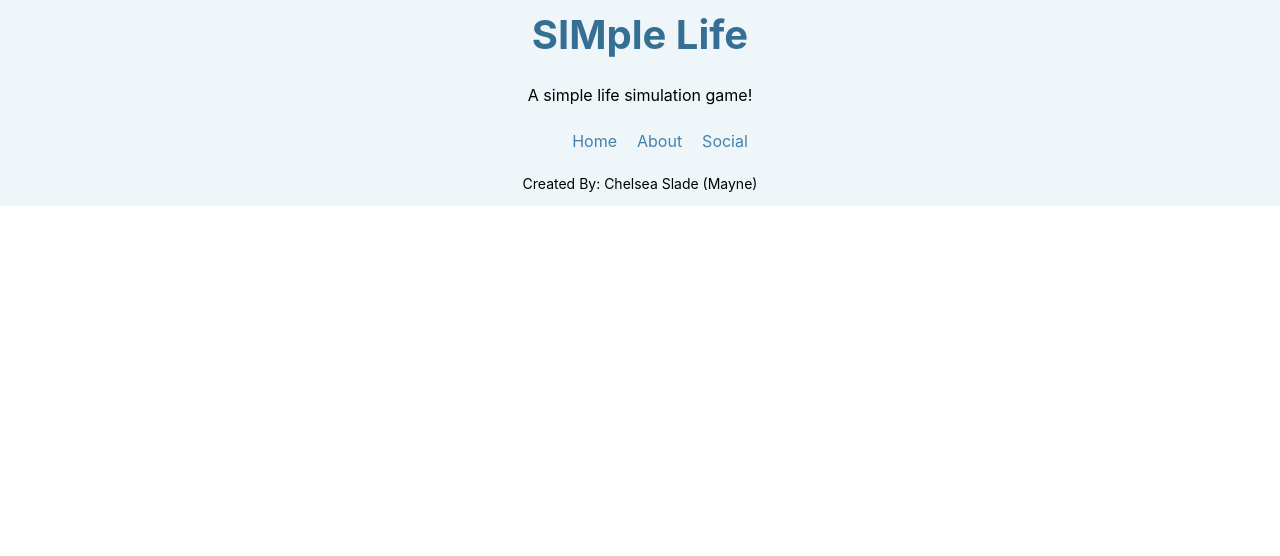
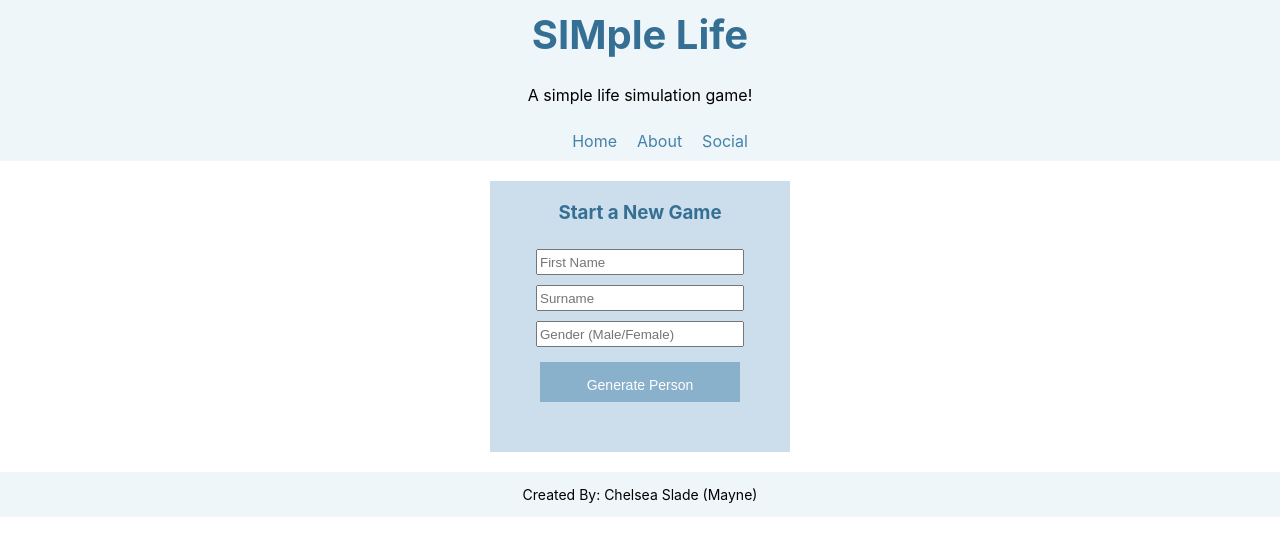
Before and after one commit to chelseaslade/simple-life, a React (Create React App) app in the folder life-sim-app/: page /new-game in a window 1280 px wide. Shown: the top 556 px of the page. Built offline with nearby package versions, Linux system fonts and the light colour scheme.

Commit message:
Added ability to generate a random character (w/ user inputs and random stats)

```diff
--- a/life-sim-app/src/App.css
+++ b/life-sim-app/src/App.css
@@ -104,16 +104,6 @@
   transform: translateY(4px);
 }
 
-.GameDisplay {
-  display: flex;
-  justify-content: center;
-  align-items: center;
-  width: auto;
-  height: 100%;
-  margin: 20px;
-  background-color: rgba(151, 188, 213, 0.486);
-}
-
 .Social {
   display: flex;
   flex-direction: column;
@@ -146,9 +136,85 @@
 
 .About {
   display: flex;
+  flex-direction: column;
   justify-content: center;
   align-items: center;
   width: 100%;
   height: 100%;
   margin: 20px;
 }
+
+.About h3 {
+  color: rgb(54, 111, 148);
+  margin: 10px;
+}
+
+.GameDisplay {
+  display: flex;
+  flex-direction: column;
+  padding: 20px;
+  justify-content: center;
+  align-items: center;
+  width: auto;
+  height: 100%;
+  margin: 20px;
+  background-color: rgba(151, 188, 213, 0.486);
+}
+
+.GameDisplay h3 {
+  color: rgb(54, 111, 148);
+  margin: auto;
+}
+.CreatePersonForm {
+  display: flex;
+  flex-direction: column;
+  justify-content: center;
+  align-items: center;
+  width: 100%;
+  height: 100%;
+  margin: 20px;
+}
+
+.CreatePersonForm input {
+  margin: 5px;
+  height: 20px;
+  width: 200px;
+}
+
+.CreatePersonForm button {
+  background-color: rgba(68, 130, 171, 0.486);
+  height: 40px;
+  width: 200px;
+  border: none;
+  color: white;
+  padding: 15px 15px;
+  text-align: center;
+  text-decoration: none;
+  font-size: 14px;
+  margin: 10px;
+  cursor: pointer;
+}
+
+.CreatedPerson {
+  display: flex;
+  flex-direction: column;
+  justify-content: center;
+  align-items: center;
+  width: 100%;
+  height: 100%;
+}
+
+.CreatedPerson p {
+  color: rgb(54, 111, 148);
+  font-weight: 800;
+}
+
+.CreatedPerson ul {
+  list-style: none;
+  padding: 0;
+}
+
+.CreatedPerson li {
+  color: rgb(54, 111, 148);
+  padding: 2px;
+}
--- a/life-sim-app/src/App.js
+++ b/life-sim-app/src/App.js
@@ -4,10 +4,9 @@ import './App.css';
 import Header from "./components/Header";
 import Footer from "./components/Footer";
 import Home from "./pages/Home";
-import GameDisplay from "./pages/GameDisplay";
 import About from "./pages/About";
 import Social from "./pages/Social";
-
+import NewGame from "./pages/NewGame";
 
 function App() {
   return (
@@ -16,9 +15,9 @@ function App() {
     <Routes>
       <Route path="/" element={<Home />} />
       <Route path="/Home" element={<Home />} />
-      <Route path="/GameDisplay" element={<GameDisplay />} />
       <Route path="/About" element={<About />} />
       <Route path="/Social" element={<Social />} />
+      <Route path="/new-game" element={<NewGame />} />
     </Routes>
     <Footer />
   </div>
--- /dev/null
+++ b/life-sim-app/src/components/CreatePerson.jsx
@@ -0,0 +1,57 @@
+import React, { useState } from "react";
+
+function CreatePerson() {
+  const [person, setPerson] = useState({ firstName: "", surname: "", gender: ""});
+  const [createdPerson, setCreatedPerson] = useState(null);
+
+  const createPerson = async () => {
+    console.log("Sending person:", person);
+
+    const response = await fetch("http://localhost:8080/api/people", {
+      method: "POST",
+      headers: { "Content-Type": "application/json" },
+      body: JSON.stringify(person),
+    });
+    const newPerson = await response.json();
+    setCreatedPerson(newPerson);
+  };
+
+  return (
+    <div className="CreatePersonForm">
+      <input
+        type="text"
+        value={person.firstName}
+        onChange={(e) => setPerson({ ...person, firstName: e.target.value })}
+        placeholder="First Name"
+      />
+      <input
+        type="text"
+        value={person.surname}
+        onChange={(e) => setPerson({ ...person, surname: e.target.value })}
+        placeholder="Surname"
+      />
+      <input
+      type="text"
+      value={person.gender}
+      onChange={(e) => setPerson({...person, gender: e.target.value})}
+      placeholder="Gender (Male/Female)" />
+      <button onClick={createPerson}>Generate Person</button>
+
+
+      {createdPerson && (
+        <div className="CreatedPerson">
+          <p>Generated Person Stats</p>
+        <ul><li>Name: {createdPerson.firstName} {createdPerson.surname}</li>
+        <li>Gender: {createdPerson.gender}</li>
+         <li>Health: {createdPerson.health}</li>
+         <li>Happiness: {createdPerson.happiness}</li>
+         <li>Intelligence: {createdPerson.intelligence}</li>
+         <li>Appearance: {createdPerson.appearance}</li>
+         <li>Funds: ${createdPerson.funds}</li></ul>
+         <button>Let's Play!</button>
+      </div>)}
+    </div>
+  );
+}
+
+export default CreatePerson;
--- a/life-sim-app/src/pages/About.js
+++ b/life-sim-app/src/pages/About.js
@@ -5,6 +5,8 @@ const About = () => {
         <>
               <div class="container">
                 <div className="About">
+                    <h3>About</h3>
+                    <p>Created for the SDAT Final Sprint 2025 -SD11</p>
                 </div>
                 </div>
         </>
--- a/life-sim-app/src/pages/Home.js
+++ b/life-sim-app/src/pages/Home.js
@@ -6,7 +6,7 @@ const Home = () => {
       <>
       <div class="container">
       <div className="Home">
-        <Link to="/GameDisplay"><button id="NewGameButton">New Game</button></Link>
+        <Link to="/new-game"><button id="NewGameButton">New Game</button></Link>
         </div>
         </div>
       </>
--- /dev/null
+++ b/life-sim-app/src/pages/NewGame.js
@@ -0,0 +1,14 @@
+
+import React from "react";
+import CreatePerson from "../components/CreatePerson";
+
+const NewGame = () => {
+  return (
+    <div className="GameDisplay">
+      <h3>Start a New Game</h3>
+      <CreatePerson />
+    </div>
+  );
+};
+
+export default NewGame;
```
